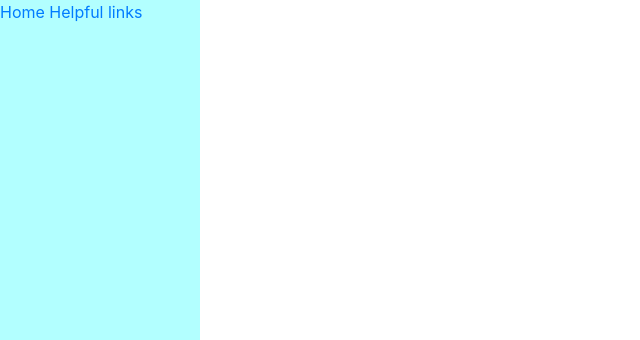
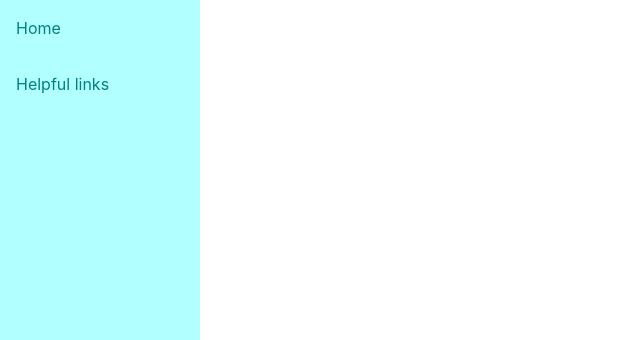
Before and after one commit to Ivy-Chelsea/DevConnect, a Flask app: page /home in a window 1280 px wide. Shown: the part 100-440 px from the top of the page, without its empty margins (0-640 px from the left). Run offline with Flask 3, Linux system fonts and the light colour scheme; data that the repository does not hold is empty; some libraries are stand-ins or nearby versions.

Commit message:
style sidebar links

```diff
--- a/scp/static/home.css
+++ b/scp/static/home.css
@@ -36,3 +36,14 @@ nav-link:hover {
   overflow: auto;
   top: 100px;
 }
+
+.sidebar a {
+  display: block;
+  color: #008080;
+  padding: 16px;
+}
+
+.sidebar a:hover:not(.active) {
+  background-color: #04AA6D;
+  color: white;
+}
```
